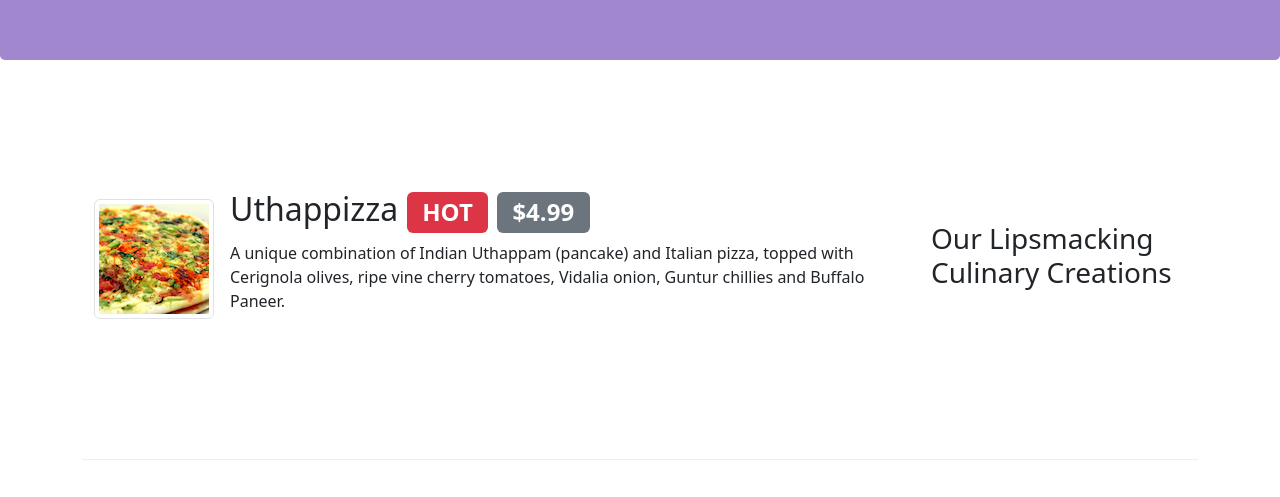
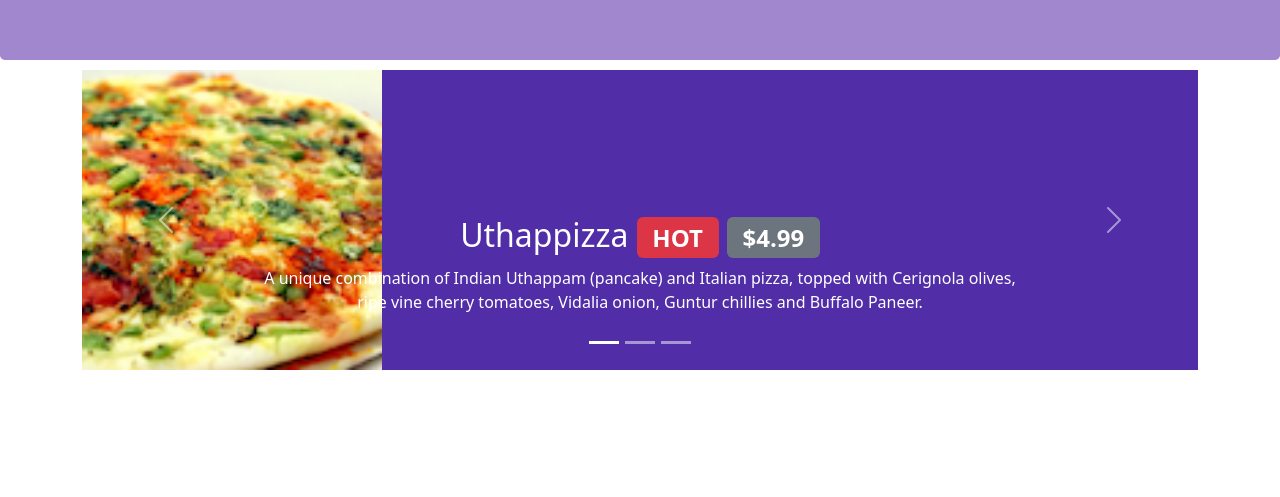
Before and after one commit to ankita132003/Ristorante-con-Fusion.github.io, a website: page basics.html in a window 1280 px wide. Shown: the part 274-771 px from the top of the page. Drawn offline with nearby package versions, Linux system fonts and the light colour scheme.

Commit message:
carousel

```diff
--- a/basics.html
+++ b/basics.html
@@ -76,6 +76,61 @@
     </header>
 
     <div class ="container">
+
+        <div class="row row content ">
+           <div class="col">
+               <div id="mycarousel" class="carousel slide" >
+
+
+                <div class="carousel-indicators">
+                    <button type="button" data-bs-target="#mycarousel" data-bs-slide-to="0" class="active" ></button>
+                    <button type="button" data-bs-target="#mycarousel" data-bs-slide-to="1" ></button>
+                    <button type="button" data-bs-target="#mycarousel" data-bs-slide-to="2"></button>
+                </div>
+
+                    <div class="carousel-inner" role="listbox">
+                        <div class="carousel-item active">
+                            <img class="d-block img-fluid" src="image\img\uthappizza.png" alt="uthappizza">
+
+                            <div class="carousel-caption d-none d-md-block">
+                                <h2 >Uthappizza
+                                    <span class="badge badge-danger">HOT</span>
+                                    <span class="badge badge-pill badge-secondary">$4.99</span>
+                                </h2>
+                                <p class="d-none d-sm-block">A unique combination of Indian Uthappam (pancake) and Italian pizza, topped with Cerignola olives, ripe vine cherry tomatoes, Vidalia onion, Guntur chillies and Buffalo Paneer.</p>
+                            </div>
+                        </div>
+                        <div class="carousel-item">
+                            <img class="d-block img-fluid" src="image\img\alberto.png" alt="alberto">
+
+                            <div class="carousel-caption d-none d-md-block">
+
+                                <h2>Alberto Somayya</h2>
+                                <h4>Executive Chef</h4>
+                                <p class="d-none d-sm-block">Award winning three-star Michelin chef with wide International experience having worked closely with whos-who in the culinary world, he specializes in creating mouthwatering Indo-Italian fusion experiences. </p>
+                            </div>
+                        </div>
+                        <div class="carousel-item ">
+                            <img class="d-block img-fluid" src="image\img\buffet.png" alt="buffet">
+                            <div class="carousel-caption d-none d-md-block">
+                                <h2 >Weekend Grand Buffet
+                                <span class="badge badge-danger">New</span>
+                                </h2>
+                                <p class="d-none d-sm-block">Featuring mouthwatering combinations with a choice of five different salads, six enticing appetizers, six main entrees and five choicest desserts. Free flowing bubbly and soft drinks. All for just $19.99 per person </p>
+                            </div>
+                        </div>
+                    </div>
+                    <a class="carousel-control-prev" href="#mycarousel" role="button" data-bs-slide="prev">
+                        <span class="carousel-control-prev-icon"></span>
+                    </a>
+                    <a class="carousel-control-next" href="#mycarousel" role="button" data-bs-slide="next">
+                        <span class="carousel-control-next-icon"></span>
+                    </a>
+                </div>
+            </div>
+        </div>
+
+
         <div class ="row row-content align-items-center">
             <div class="col-12 col-sm-4 order-sm-last col-md-3">
                 <h3>Our Lipsmacking Culinary Creations</h3>
--- a/css/style.css
+++ b/css/style.css
@@ -20,6 +20,7 @@
     margin: 0px auto;
     background-color: #a188ce;
     color: floralwhite;
+    margin-bottom: 10px;
 }
 
 .address{
@@ -36,3 +37,18 @@ body{
 .navbar-dark{
     background-color: #512DA8;
 }
+
+.carousel{
+    background:#512DA8;
+
+}
+.carousel-item{
+    height: 300px;
+}
+
+.carousel-item img{
+    position: absolute;
+    top: 0;
+    left: 0;
+    min-height: 300px;
+}
```
